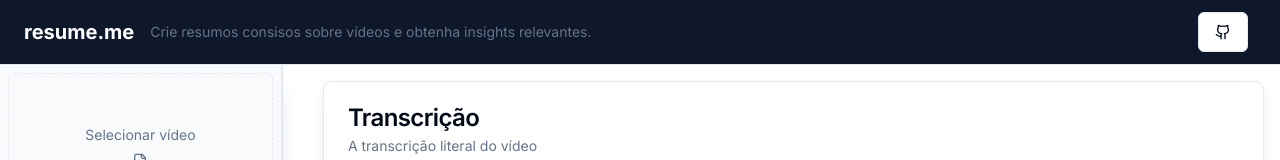
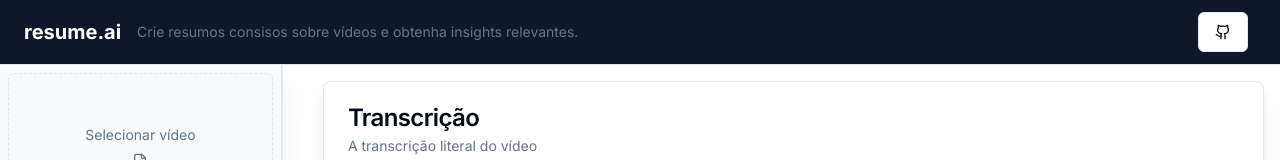
Before and after one commit to phllp/resume.ai, a Next.js app: page / in a window 1280 px wide. Shown: the top 160 px of the page. Built offline with nearby package versions, Linux system fonts and the light colour scheme.

Commit message:
refactor: change in app name

```diff
--- a/src/app/layout.tsx
+++ b/src/app/layout.tsx
@@ -5,8 +5,8 @@ import "./globals.css";
 const inter = Inter({ subsets: ["latin"] });
 
 export const metadata: Metadata = {
-  title: "resume.me",
-  description: "Create resumes from videos in seconds",
+  title: "resume.ai",
+  description: "Summarize videos in seconds",
 };
 
 export default function RootLayout({
--- a/src/app/page.tsx
+++ b/src/app/page.tsx
@@ -105,7 +105,7 @@ export default function Home() {
       <section className="flex items-start">
         <div className="px-6 py-3 flex justify-between  border-b min-w-full bg-primary">
           <div className="flex items-center justify-center ">
-            <h1 className="text-xl font-bold text-white">resume.me</h1>
+            <h1 className="text-xl font-bold text-white">resume.ai</h1>
 
             <span className="text-sm text-muted-foreground ml-4">
               Crie resumos consisos sobre vídeos e obtenha insights relevantes.
```
